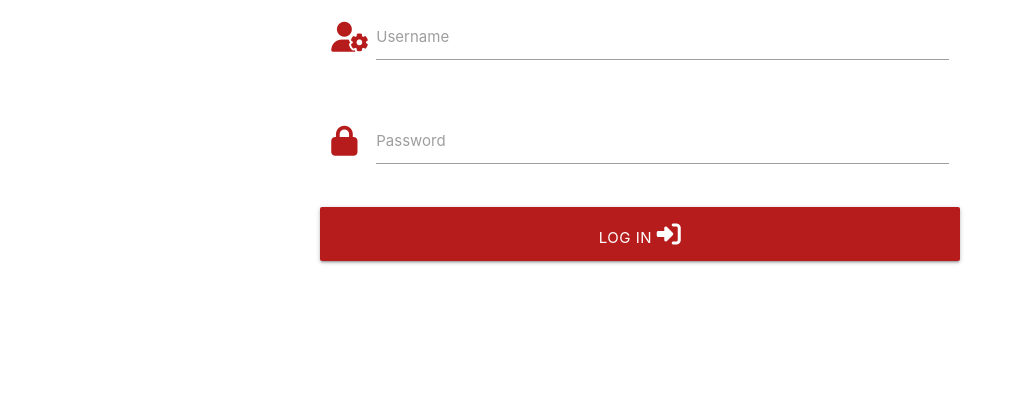
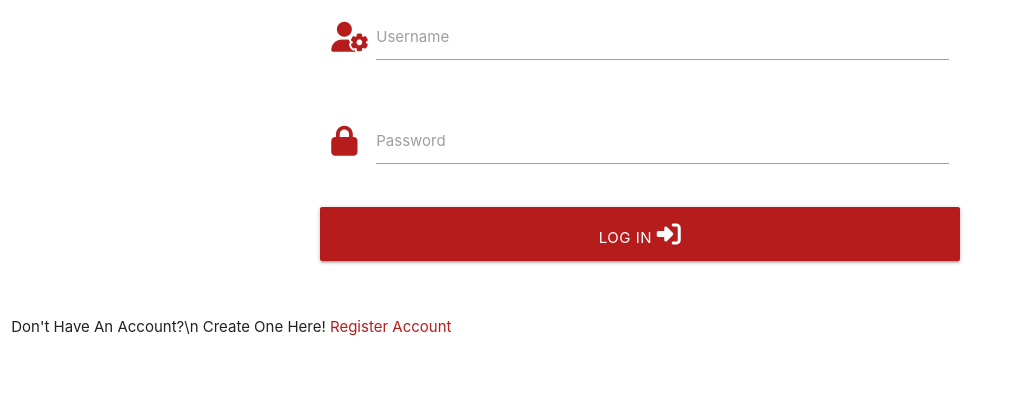
Before and after one commit to toddnedwards/milestone-3-project-movie-reviewer, a Flask app: page /login in a window 1280 px wide. Shown: the part 201-621 px from the top of the page, without its empty margins (0-1013 px from the left). Run offline with Flask 3, Linux system fonts and the light colour scheme; some libraries are stand-ins or nearby versions.

Commit message:
register account link created

```diff
--- a/templates/login.html
+++ b/templates/login.html
@@ -31,6 +31,16 @@
                 </button>
             </div>
         </form>
-      </div>
+    </div>
+
+    <!-- Registration button -->
+    <div class="row">
+        <div class="col s12">
+            <p>Don't Have An Account?\n
+                Create One Here! <a href="{{ url_for('register') }}"
+                class="red-text text-darken-4">Register Account</a>
+            </p>
+        </div>
+    </div>
 
 {% endblock %}
```
